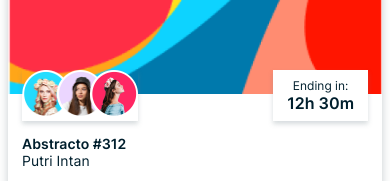
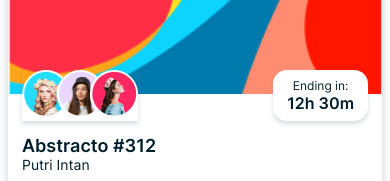
Before and after one commit to FungaiPfende/NFTMarketplace, a React Native app: screen /Home in a window 390 px wide. Shown: the part 365-546 px from the top of the page. Built offline with nearby package versions, Linux system fonts and the light colour scheme.

Commit message:
Completed description implementation.

```diff
--- a/components/DetailsDesc.jsx
+++ b/components/DetailsDesc.jsx
@@ -1,12 +1,60 @@
 import { StyleSheet, Text, View } from "react-native";
-import React from "react";
+import React, { useState } from "react";
 
-export const DetailsDesc = () => {
+import { EthPrice, NFTTitle } from "./SubInfo";
+import { COLORS, SIZES, FONTS } from "../constants";
+
+export const DetailsDesc = ({ data }) => {
   return (
-    <View>
-      <Text>DetailsDesc</Text>
-    </View>
+    <>
+      <View style={styles.nftTitle}>
+        <NFTTitle
+          title={data.name}
+          subTitle={data.creator}
+          fontSize={SIZES.extraLarge}
+          subTitleSize={SIZES.font}
+        />
+
+        <EthPrice price={data.price} />
+      </View>
+
+      <View style={styles.descContainer}>
+        <Text style={styles.descTitle}>Description:</Text>
+
+        <View style={styles.descDetails}>
+          <Text style={styles.descText}>{data.description}</Text>
+        </View>
+      </View>
+    </>
   );
 };
 
-const styles = StyleSheet.create({});
+const styles = StyleSheet.create({
+  nftTitle: {
+    width: "100%",
+    flexDirection: "row",
+    justifyContent: "space-between",
+    alignItems: "center",
+  },
+
+  descContainer: {
+    marginVertical: SIZES.extraLarge * 1.5,
+  },
+
+  descTitle: {
+    fontSize: SIZES.font,
+    fontFamily: FONTS.semiBold,
+    color: COLORS.primary,
+  },
+
+  descDetails: {
+    marginTop: SIZES.base,
+  },
+
+  descText: {
+    fontSize: SIZES.small,
+    fontFamily: FONTS.regular,
+    color: COLORS.secondary,
+    lineHeight: SIZES.large,
+  },
+});
--- a/components/NFTCard.jsx
+++ b/components/NFTCard.jsx
@@ -27,7 +27,7 @@ export const NFTCard = ({ data }) => {
         <NFTTitle
           title={data.name}
           subTitle={data.creator}
-          titleSize={SIZES.large}
+          fontSize={SIZES.large}
           subTitleSize={SIZES.small}
         />
 
--- a/components/SubInfo.jsx
+++ b/components/SubInfo.jsx
@@ -2,10 +2,16 @@ import { StyleSheet, Text, View, Image } from "react-native";
 import React from "react";
 import { SIZES, FONTS, COLORS, assets, SHADOWS } from "../constants";
 
-export const NFTTitle = ({ title, subTitle, titleSize, subTitleSize }) => {
+export const NFTTitle = ({
+  title,
+  subTitle,
+  titleSize,
+  subTitleSize,
+  ...props
+}) => {
   return (
     <View>
-      <Text style={styles(titleSize).nftTitle}>{title}</Text>
+      <Text style={[styles(titleSize).nftTitle, props]}>{title}</Text>
       <Text style={styles(subTitleSize).nftSubTitle}>{subTitle}</Text>
     </View>
   );
@@ -91,9 +97,10 @@ const styles = (index, titleSize, subTitleSize) =>
       paddingHorizontal: SIZES.font,
       paddingVertical: SIZES.base,
       backgroundColor: COLORS.white,
+      ...SHADOWS.medium,
+      borderRadius: SIZES.font,
       justifyContent: "center",
       alignItems: "center",
-      ...SHADOWS.medium,
       elevation: 1,
       maxWidth: "50%",
     },
--- a/screens/Details.jsx
+++ b/screens/Details.jsx
@@ -59,7 +59,13 @@ export const Details = ({ route, navigation }) => {
         showsVerticalScrollIndicator={false}
         contentContainerStyle={styles.contentContainer}
         ListHeaderComponent={
-          <DetailsHeader data={data} navigation={navigation} />
+          <>
+            <DetailsHeader data={data} navigation={navigation} />
+            <SubInfo />
+            <View style={styles.detailsDesc}>
+              <DetailsDesc data={data} />
+            </View>
+          </>
         }
       />
     </SafeAreaView>
@@ -95,4 +101,8 @@ const styles = StyleSheet.create({
     width: "100%",
     height: "100%",
   },
+
+  detailsDesc: {
+    padding: SIZES.font,
+  },
 });
```
